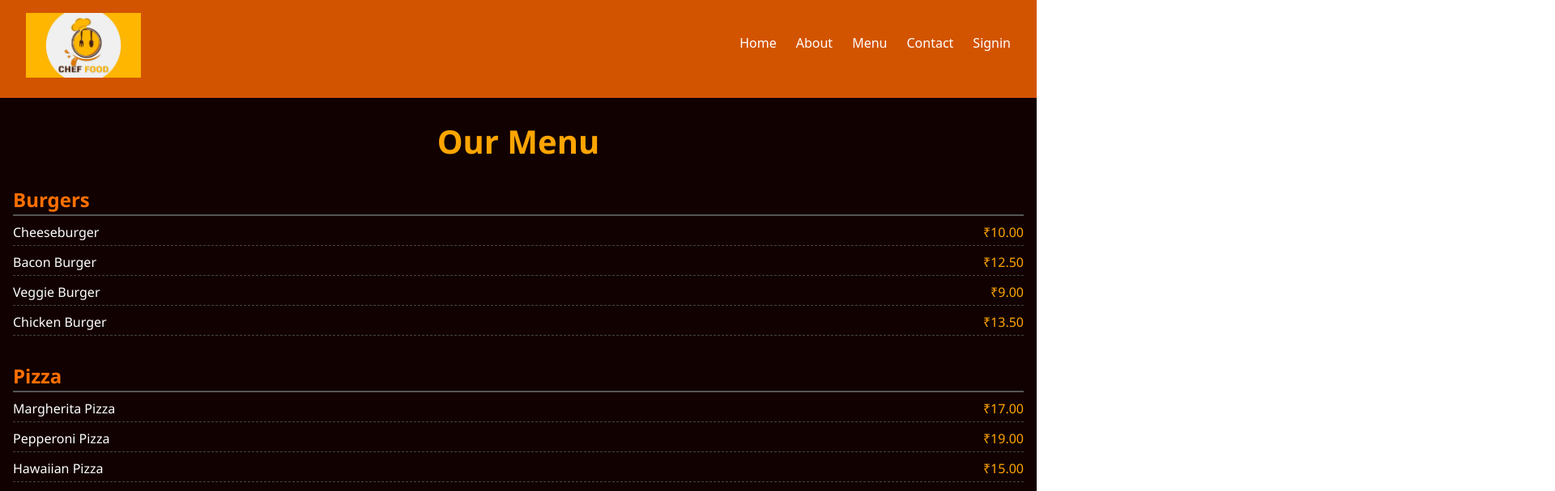
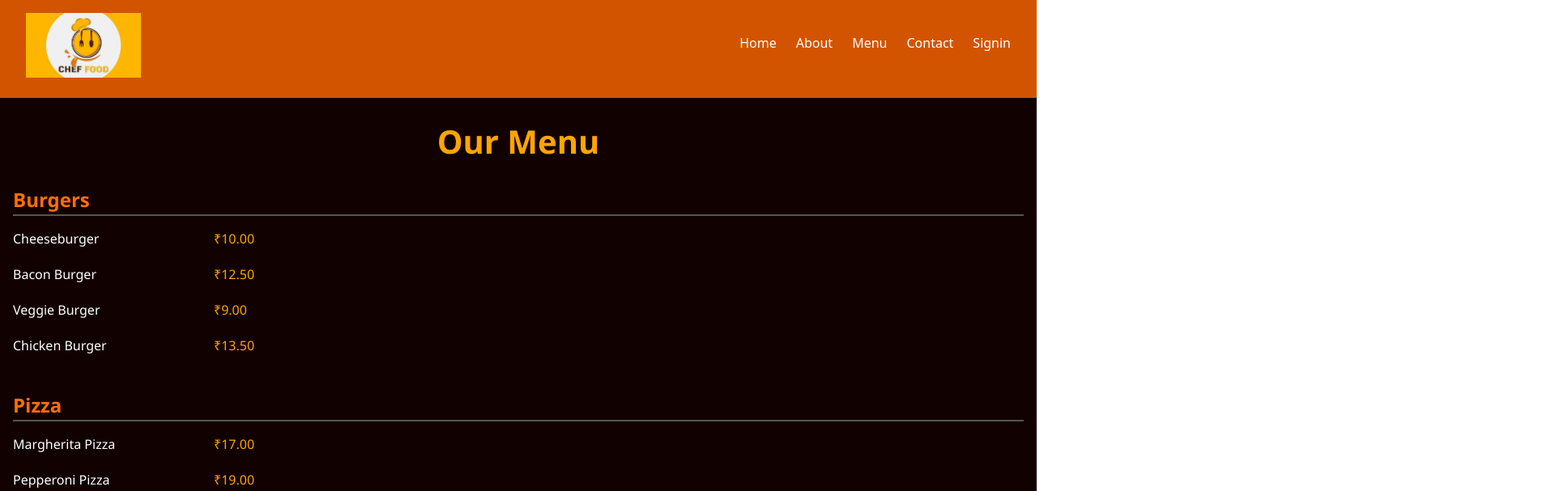
Before and after one commit to ravichandran2006/Restaurant_Booking, a React (Vite) app: page /menu in a window 1280 px wide. Shown: the top 607 px of the page at 81% size, 1920 px wide, since content can reach past the window. Built offline with nearby package versions, Linux system fonts and the light colour scheme.

Commit message:
css added at menu page

```diff
--- a/src/components/About/about.css
+++ b/src/components/About/about.css
@@ -1,28 +1,32 @@
 *{
-  margin-top: 0%;
+  margin-top: 0;
 }
 .about-container {
   display: flex;
   flex-direction: column;
-
   padding: 2rem;
-  width: 100vw;
+  width: 100%;
   height: 100vh;
-  margin-top: 0%;
 }
 
 
 
 .about-content {
   text-align: center;
+  width: 100%;
 }
 
 .about-content h2 {
   font-size: 2rem;
   color: #d35400;
+  text-align: center;
+  width: 100%;
 }
 
 .about-content p {
   font-size: 1rem;
+  width: 100%;
   color: #c6c2c2;
+  text-align: start;
+  display: flex;
 }
--- a/src/components/About/about.jsx
+++ b/src/components/About/about.jsx
@@ -9,12 +9,12 @@ function About() {
       <div className="about-content">
         <h2>About Akshaya Bhavan</h2>
         <p>
-          Welcome to Akshaya Bhavan, where tradition meets taste. We serve authentic South Indian
+          👉Welcome to Akshaya Bhavan, where tradition meets taste. We serve authentic South Indian
           delicious foods made with fresh ingredients and a passion for flavor. Whether you're here for
           a hearty breakfast or a delicious dinner, our team ensures every bite is memorable.
         </p>
         <p>
-          Our restaurant is rooted in culture, hospitality, and a commitment to customer satisfaction.
+          👉Our restaurant is rooted in culture, hospitality, and a commitment to customer satisfaction.
           Experience the warmth of home-cooked food in a cozy, family-friendly atmosphere.
         </p>
       </div>
--- a/src/components/Menu/menu.css
+++ b/src/components/Menu/menu.css
@@ -30,22 +30,26 @@
 
 .menu-section ul,
 .menu-grid ul {
-  list-style: none;
+  display: grid;
   padding: 0;
 }
 
 .menu-section li,
 .menu-grid li {
-  display: flex;
+  display: inline-flex;
   justify-content: space-between;
   margin: 0.5rem 0;
-  border-bottom: 1px dashed #444;
+
   padding-bottom: 4px;
 }
 
 .menu-section li span,
 .menu-grid li span {
   color: #ffa500;
+  display: grid;
+  gap: 2rem;
+  grid-template-columns: repeat(auto-fit, minmax(1000px, 1fr));
+  list-style: none;
 }
 
 .menu-grid {
--- a/src/components/Menu/menu.jsx
+++ b/src/components/Menu/menu.jsx
@@ -5,7 +5,9 @@ function Menu() {
         <div className="menu-page">
             <h1 className="menu-title">Our Menu</h1>
 
-      <section className="menu-section">
+
+            <div class="row" className="menu-section">
+                <div class="col-6">
                     <h2>Burgers</h2>
                     <ul>
                         <li>Cheeseburger <span>₹10.00</span></li>
@@ -13,7 +15,12 @@ function Menu() {
                         <li>Veggie Burger <span>₹9.00</span></li>
                         <li>Chicken Burger <span>₹13.50</span></li>
                     </ul>
-      </section>
+
+                </div>
+                <div class="col-6"></div>
+            </div>
+
+
 
             <section className="menu-section">
                 <h2>Pizza</h2>
```
Lines whose indentation alone changed are shown as unchanged.
